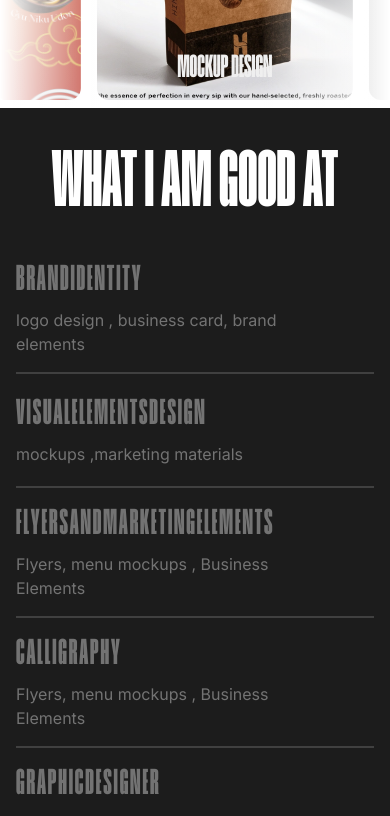
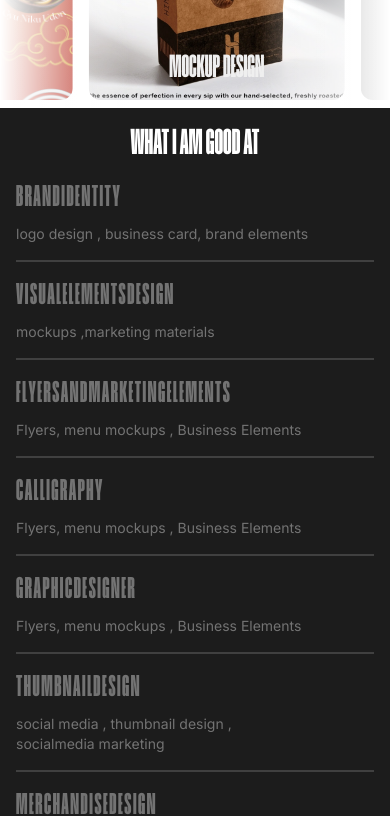
Before and after one commit to aabu6/flowerrrr, a Next.js app: page / in a window 390 px wide. Shown: the part 2640-3456 px from the top of the page. Built offline with nearby package versions, Linux system fonts and the light colour scheme; grey boxes are pictures that could not be loaded.

Commit message:
Everything is fine

```diff
--- a/components/ui/Category.tsx
+++ b/components/ui/Category.tsx
@@ -1,12 +1,185 @@
+// "use client";
+// import React, { useRef } from "react";
+// import {
+//    useMotionValue,
+//    motion,
+//    useSpring,
+//    useTransform,
+//    MotionValue,
+// } from "framer-motion";
+// import { FiArrowRight } from "react-icons/fi";
+
+// interface LinkProps {
+//    heading: string;
+//    subheading: string;
+//    imgSrc: string;
+//    href: string;
+// }
+
+// const Link: React.FC<LinkProps> = ({ heading, imgSrc, subheading, href }) => {
+//    const ref = useRef<HTMLAnchorElement>(null);
+//    const x = useMotionValue(0);
+//    const y = useMotionValue(0);
+
+//    const mouseXSpring = useSpring(x);
+//    const mouseYSpring = useSpring(y);
+
+//    const top = useTransform(mouseYSpring, [0.5, -0.5], ["40%", "60%"]);
+//    const left = useTransform(mouseXSpring, [0.5, -0.5], ["60%", "70%"]);
+
+//    const handleMouseMove = (e: React.MouseEvent<HTMLAnchorElement>) => {
+//       if (!ref.current) return;
+
+//       const rect = ref.current.getBoundingClientRect();
+//       const mouseX = e.clientX - rect.left;
+//       const mouseY = e.clientY - rect.top;
+
+//       const xPct = mouseX / rect.width - 0.5;
+//       const yPct = mouseY / rect.height - 0.5;
+
+//       x.set(xPct);
+//       y.set(yPct);
+//    };
+
+//    return (
+//       <motion.a
+//          href={href}
+//          ref={ref}
+//          onMouseMove={handleMouseMove}
+//          initial="initial"
+//          whileHover="whileHover"
+//          className="group relative flex items-center justify-between border-b-2 border-neutral-700 py-4 transition-colors duration-500 hover:border-neutral-50 md:py-8"
+//       >
+//          <div>
+//             <motion.span
+//                variants={{
+//                   initial: { x: 0 },
+//                   whileHover: { x: -16 },
+//                }}
+//                transition={{
+//                   type: "spring",
+//                   staggerChildren: 0.075,
+//                   delayChildren: 0.25,
+//                }}
+//                className="relative z-10 block tracking-wider text-4xl font-humane  uppercase text-neutral-500 transition-colors duration-500 group-hover:text-neutral-50 md:text-[5rem]"
+//             >
+//                {heading.split("").map((l, i) => (
+//                   <motion.span
+//                      variants={{
+//                         initial: { x: 0 },
+//                         whileHover: { x: 16 },
+//                      }}
+//                      transition={{ type: "spring" }}
+//                      className="inline-block"
+//                      key={i}
+//                   >
+//                      {l}
+//                   </motion.span>
+//                ))}
+//             </motion.span>
+//             <span className="relative z-10 mt-2 block text-base text-neutral-500 transition-colors duration-500 group-hover:text-neutral-50">
+//                {subheading}
+//             </span>
+//          </div>
+
+//          <motion.img
+//             style={{
+//                top,
+//                left,
+//                translateX: "-50%",
+//                translateY: "-50%",
+//             }}
+//             variants={{
+//                initial: { scale: 0, rotate: "-12.5deg" },
+//                whileHover: { scale: 1, rotate: "12.5deg" },
+//             }}
+//             transition={{ type: "spring" }}
+//             src={imgSrc}
+//             className="absolute z-9 h-24 w-32 rounded-lg object-cover md:h-48 md:w-96"
+//             alt={`Image representing a link for ${heading}`}
+//          />
+
+//          <motion.div
+//             variants={{
+//                initial: {
+//                   x: "25%",
+//                   opacity: 0,
+//                },
+//                whileHover: {
+//                   x: "0%",
+//                   opacity: 1,
+//                },
+//             }}
+//             transition={{ type: "spring" }}
+//             className="relative z-10 p-4"
+//          >
+//             <FiArrowRight className="text-5xl text-neutral-50" />
+//          </motion.div>
+//       </motion.a>
+//    );
+// };
+
+// export const Category: React.FC = () => {
+//    return (
+//       <section className="bg-[#1c1c1c] p-4 md:p-8">
+//          <div className="mx-auto max-w-5xl">
+//             <header>
+//                <h4 className="font-humane text-[#fff] uppercase text-[5rem] lg:text-[7rem] text-center ">
+//                   What I am Good At
+//                </h4>
+//             </header>
+//             <Link
+//                heading="Brand Identity"
+//                subheading="logo design , business card, brand elements"
+//                imgSrc="/tune.jpg"
+//                href="/"
+//             />
+//             <Link
+//                heading="Visual Elements Design"
+//                subheading="mockups ,marketing materials "
+//                imgSrc="/mockupfi.png"
+//                href="/-all-time"
+//             />
+
+//             <Link
+//                heading="Flyers and Marketing Elements"
+//                subheading="Flyers, menu mockups , Business Elements"
+//                imgSrc="/broucher.png"
+//                href="/"
+//             />
+//             <Link
+//                heading="Calligraphy"
+//                subheading="Flyers, menu mockups , Business Elements"
+//                imgSrc="/calli.jpeg"
+//                href="/"
+//             />
+//             <Link
+//                heading="Graphic Designer"
+//                subheading="Flyers, menu mockups , Business Elements"
+//                imgSrc="/giftaayo.jpg"
+//                href="/"
+//             />
+
+//             <Link
+//                heading="Thumbnail Design"
+//                subheading="social media , thumbnail design , socialmedia marketing"
+//                imgSrc="/thumbnail.png"
+//                href="/"
+//             />
+//             <Link
+//                heading="Merchandise Design"
+//                subheading="social media , thumbnail design , socialmedia marketing"
+//                imgSrc="/hoodie.png"
+//                href="/"
+//             />
+//          </div>
+//       </section>
+//    );
+// };
+
 "use client";
-import React, { useRef } from "react";
-import {
-   useMotionValue,
-   motion,
-   useSpring,
-   useTransform,
-   MotionValue,
-} from "framer-motion";
+import React, { useRef, useState } from "react";
+import { useMotionValue, motion, useSpring, useTransform } from "framer-motion";
 import { FiArrowRight } from "react-icons/fi";
 
 interface LinkProps {
@@ -18,6 +191,7 @@ interface LinkProps {
 
 const Link: React.FC<LinkProps> = ({ heading, imgSrc, subheading, href }) => {
    const ref = useRef<HTMLAnchorElement>(null);
+   const [isHovered, setIsHovered] = useState(false);
    const x = useMotionValue(0);
    const y = useMotionValue(0);
 
@@ -27,12 +201,12 @@ const Link: React.FC<LinkProps> = ({ heading, imgSrc, subheading, href }) => {
    const top = useTransform(mouseYSpring, [0.5, -0.5], ["40%", "60%"]);
    const left = useTransform(mouseXSpring, [0.5, -0.5], ["60%", "70%"]);
 
-   const handleMouseMove = (e: React.MouseEvent<HTMLAnchorElement>) => {
+   const handleMove = (clientX: number, clientY: number) => {
       if (!ref.current) return;
 
       const rect = ref.current.getBoundingClientRect();
-      const mouseX = e.clientX - rect.left;
-      const mouseY = e.clientY - rect.top;
+      const mouseX = clientX - rect.left;
+      const mouseY = clientY - rect.top;
 
       const xPct = mouseX / rect.width - 0.5;
       const yPct = mouseY / rect.height - 0.5;
@@ -41,34 +215,39 @@ const Link: React.FC<LinkProps> = ({ heading, imgSrc, subheading, href }) => {
       y.set(yPct);
    };
 
+   const handleMouseMove = (e: React.MouseEvent<HTMLAnchorElement>) => {
+      handleMove(e.clientX, e.clientY);
+   };
+
+   const handleTouchMove = (e: React.TouchEvent<HTMLAnchorElement>) => {
+      handleMove(e.touches[0].clientX, e.touches[0].clientY);
+   };
+
    return (
       <motion.a
          href={href}
          ref={ref}
          onMouseMove={handleMouseMove}
-         initial="initial"
-         whileHover="whileHover"
+         onTouchMove={handleTouchMove}
+         onMouseEnter={() => setIsHovered(true)}
+         onMouseLeave={() => setIsHovered(false)}
+         onTouchStart={() => setIsHovered(true)}
+         onTouchEnd={() => setIsHovered(false)}
          className="group relative flex items-center justify-between border-b-2 border-neutral-700 py-4 transition-colors duration-500 hover:border-neutral-50 md:py-8"
       >
          <div>
             <motion.span
-               variants={{
-                  initial: { x: 0 },
-                  whileHover: { x: -16 },
-               }}
+               animate={isHovered ? { x: -16 } : { x: 0 }}
                transition={{
                   type: "spring",
                   staggerChildren: 0.075,
                   delayChildren: 0.25,
                }}
-               className="relative z-10 block tracking-wider text-4xl font-humane  uppercase text-neutral-500 transition-colors duration-500 group-hover:text-neutral-50 md:text-[5rem]"
+               className="relative z-10 block tracking-wider text-3xl font-humane uppercase text-neutral-500 transition-colors duration-500 group-hover:text-neutral-50 md:text-5xl lg:text-[5rem]"
             >
                {heading.split("").map((l, i) => (
                   <motion.span
-                     variants={{
-                        initial: { x: 0 },
-                        whileHover: { x: 16 },
-                     }}
+                     animate={isHovered ? { x: 16 } : { x: 0 }}
                      transition={{ type: "spring" }}
                      className="inline-block"
                      key={i}
@@ -77,7 +256,7 @@ const Link: React.FC<LinkProps> = ({ heading, imgSrc, subheading, href }) => {
                   </motion.span>
                ))}
             </motion.span>
-            <span className="relative z-10 mt-2 block text-base text-neutral-500 transition-colors duration-500 group-hover:text-neutral-50">
+            <span className="relative z-10 mt-2 block text-sm text-neutral-500 transition-colors duration-500 group-hover:text-neutral-50 md:text-base">
                {subheading}
             </span>
          </div>
@@ -89,31 +268,25 @@ const Link: React.FC<LinkProps> = ({ heading, imgSrc, subheading, href }) => {
                translateX: "-50%",
                translateY: "-50%",
             }}
-            variants={{
-               initial: { scale: 0, rotate: "-12.5deg" },
-               whileHover: { scale: 1, rotate: "12.5deg" },
-            }}
+            animate={
+               isHovered
+                  ? { scale: 1, rotate: "12.5deg" }
+                  : { scale: 0, rotate: "-12.5deg" }
+            }
             transition={{ type: "spring" }}
             src={imgSrc}
-            className="absolute z-9 h-24 w-32 rounded-lg object-cover md:h-48 md:w-96"
+            className="absolute z-0 h-24 w-32 rounded-lg object-cover md:h-48 md:w-64 lg:w-96"
             alt={`Image representing a link for ${heading}`}
          />
 
          <motion.div
-            variants={{
-               initial: {
-                  x: "25%",
-                  opacity: 0,
-               },
-               whileHover: {
-                  x: "0%",
-                  opacity: 1,
-               },
-            }}
+            animate={
+               isHovered ? { x: "0%", opacity: 1 } : { x: "25%", opacity: 0 }
+            }
             transition={{ type: "spring" }}
             className="relative z-10 p-4"
          >
-            <FiArrowRight className="text-5xl text-neutral-50" />
+            <FiArrowRight className="text-3xl text-neutral-50 md:text-5xl" />
          </motion.div>
       </motion.a>
    );
@@ -124,7 +297,7 @@ export const Category: React.FC = () => {
       <section className="bg-[#1c1c1c] p-4 md:p-8">
          <div className="mx-auto max-w-5xl">
             <header>
-               <h4 className="font-humane text-[#fff] uppercase text-[5rem] lg:text-[7rem] text-center ">
+               <h4 className="font-humane text-[#fff] uppercase text-4xl md:text-5xl lg:text-[7rem] text-center">
                   What I am Good At
                </h4>
             </header>
@@ -140,7 +313,6 @@ export const Category: React.FC = () => {
                imgSrc="/mockupfi.png"
                href="/-all-time"
             />
-
             <Link
                heading="Flyers and Marketing Elements"
                subheading="Flyers, menu mockups , Business Elements"
@@ -159,7 +331,6 @@ export const Category: React.FC = () => {
                imgSrc="/giftaayo.jpg"
                href="/"
             />
-
             <Link
                heading="Thumbnail Design"
                subheading="social media , thumbnail design , socialmedia marketing"
```
